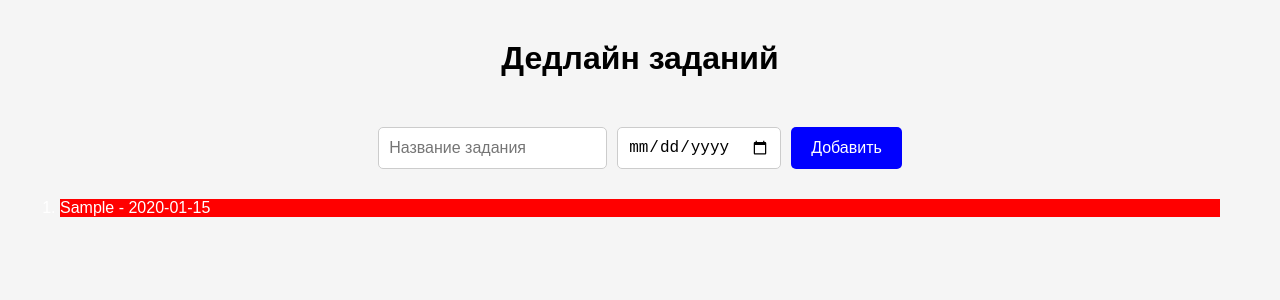
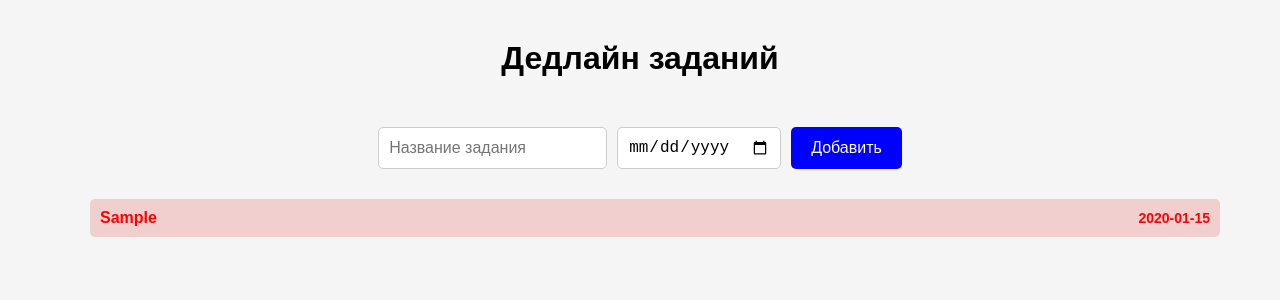
Before and after one commit to monri-byte/Calendar, a React (Create React App) app: page / in a window 1280 px wide. Both pictures are taken after typing "Sample", "2020-01-15" into the empty fields and a click on the button "Добавить". Shown: the top 300 px of the page. Built offline with nearby package versions, Linux system fonts and the light colour scheme.

Commit message:
com5 overdue2

```diff
--- a/src/components/Overdue.css
+++ b/src/components/Overdue.css
@@ -1,8 +1,37 @@
+.overdue-list {
+  list-style-type: decimal;
+  padding-left: 30px;
+}
+
 .overdue-item {
   margin-bottom: 15px;
+  padding: 10px;
+  background-color: white;
+  border-radius: 5px;
+  display: flex;
+  justify-content: space-between;
+  align-items: center;
 }
 
-.overdue-warning {
-  background-color: red;
-  color: white;
+.overdue-item.overdue-warning {
+  background-color: rgb(242, 207, 207);
 }
+
+.overdue-title {
+  font-weight: bold;
+  color: black;
+}
+
+.overdue-item.overdue-warning .overdue-title {
+  color: red;
+}
+
+.overdue-deadline {
+  color: gray;
+  font-size: 14px;
+}
+
+.overdue-item.overdue-warning .overdue-deadline {
+  color: red;
+  font-weight: bold;
+}
--- a/src/components/Overdue.js
+++ b/src/components/Overdue.js
@@ -29,13 +29,14 @@
   const sortedTasks = sortTasksByDate(tasks);
 
   return (
-    <ol>
+    <ol className="overdue-list">
       {sortedTasks.map((task, index) => (
         <li
           key={task.id}
           className={isOverdue(task.deadline) ? 'overdue-item overdue-warning' : 'overdue-item'}
         >
-          {task.title} - {task.deadline}
+          <span className="overdue-title">{task.title}</span>
+          <span className="overdue-deadline">{task.deadline}</span>
         </li>
       ))}
     </ol>
```
